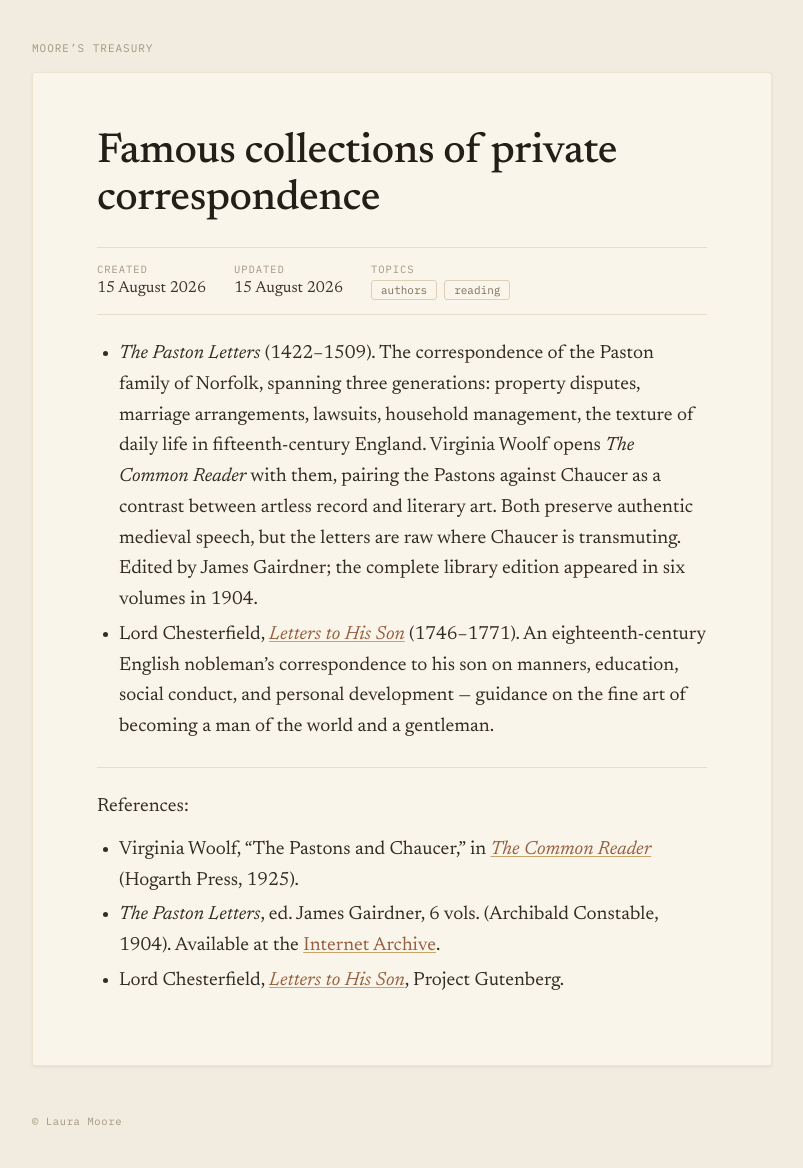
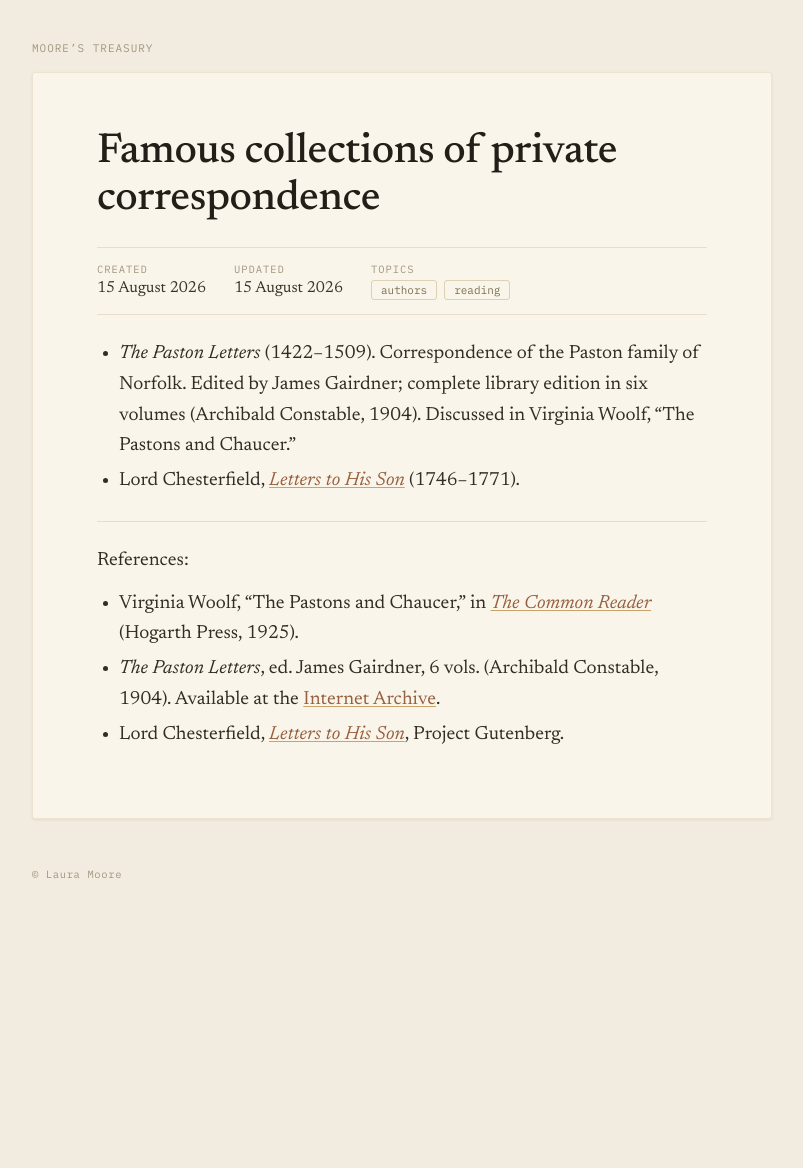
Before and after one commit to lauramoorewrites-del/treasury, a Jekyll site: the page built from _pages/famous-collections-of-private-correspondence.md, in a window 1280 px wide. Shown: the whole page, without its empty margins (238-1041 px from the left). Built offline with Jekyll 4.4.1, drawn with Linux system fonts in a browser that asks for light colours; after the commit the page ends 921 px from its top, so only the background shows below that.

Commit message:
Strip authored content from correspondence entry — bibliographic facts only
Co-Authored-By: Claude Opus 4.6 (1M context) <noreply@anthropic.com>

```diff
--- a/_pages/famous-collections-of-private-correspondence.md
+++ b/_pages/famous-collections-of-private-correspondence.md
@@ -7,9 +7,9 @@ updated: "15 August 2026"
 topics: [authors, reading]
 ---
 
-- *The Paston Letters* (1422–1509). The correspondence of the Paston family of Norfolk, spanning three generations: property disputes, marriage arrangements, lawsuits, household management, the texture of daily life in fifteenth-century England. Virginia Woolf opens *The Common Reader* with them, pairing the Pastons against Chaucer as a contrast between artless record and literary art. Both preserve authentic medieval speech, but the letters are raw where Chaucer is transmuting. Edited by James Gairdner; the complete library edition appeared in six volumes in 1904.
+- *The Paston Letters* (1422–1509). Correspondence of the Paston family of Norfolk. Edited by James Gairdner; complete library edition in six volumes (Archibald Constable, 1904). Discussed in Virginia Woolf, "The Pastons and Chaucer."
 
-- Lord Chesterfield, [*Letters to His Son*](https://www.gutenberg.org/files/3361/3361-h/3361-h.htm) (1746–1771). An eighteenth-century English nobleman's correspondence to his son on manners, education, social conduct, and personal development — guidance on the fine art of becoming a man of the world and a gentleman.
+- Lord Chesterfield, [*Letters to His Son*](https://www.gutenberg.org/files/3361/3361-h/3361-h.htm) (1746–1771).
 
 ---
 
```
